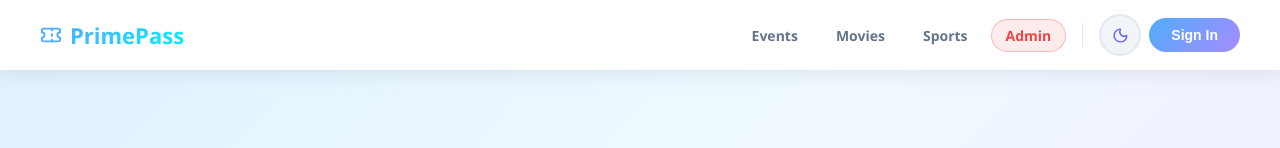
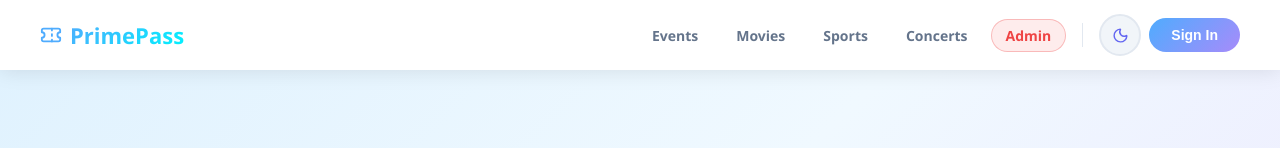
Before and after one commit to Tieefad/Prime, a React (Vite) app: page / in a window 1280 px wide. Shown: the top 148 px of the page. Built offline with nearby package versions, Linux system fonts and the light colour scheme; no server answers; the database is empty.

Commit message:
Add My Bookings to user menu and booking history page

```diff
--- a/src/home/Home.jsx
+++ b/src/home/Home.jsx
@@ -32,7 +32,7 @@ function Home({ darkMode, setDarkMode, onNavigate, user }) {
   };
 
   const categories = ["All", "Cricket", "Concert", "Movie", "Football", "Other"];
-  const navLinks = ["Events", "Movies", "Sports", "Admin"];
+  const navLinks = ["Events", "Movies", "Sports","Concerts", "Admin"];
 
   useEffect(() => { fetchEvents(); }, []);
 
```
